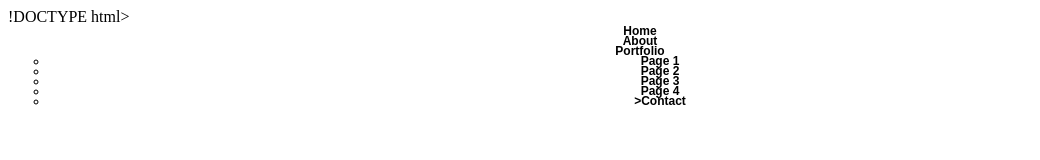
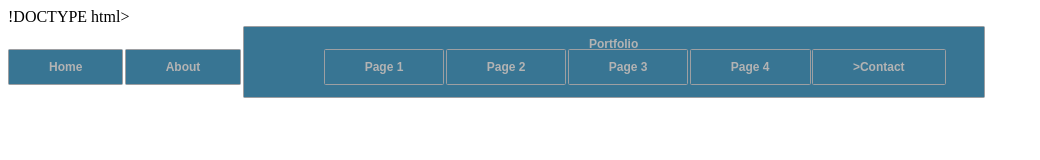
Before and after one commit to mikeestolas/Projects, a plain HTML site: page css_menu_rollover.html in a window 1280 px wide. Shown: the whole page, without its empty margins (0-1040 px from the left). Drawn offline with Linux system fonts and the light colour scheme.

Commit message:
Update menu_rollover.css

```diff
--- a/CSS/menu_rollover.css
+++ b/CSS/menu_rollover.css
@@ -27,7 +27,7 @@ body (
     list-style: none;
 }
 
-.menu l1 {
+.menu li {
     color: #B3B3B3;
     display: inline-block;
     margin-right: -2px;
```
